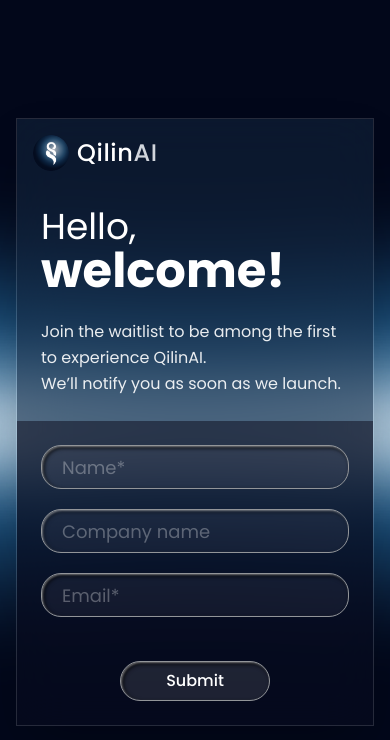
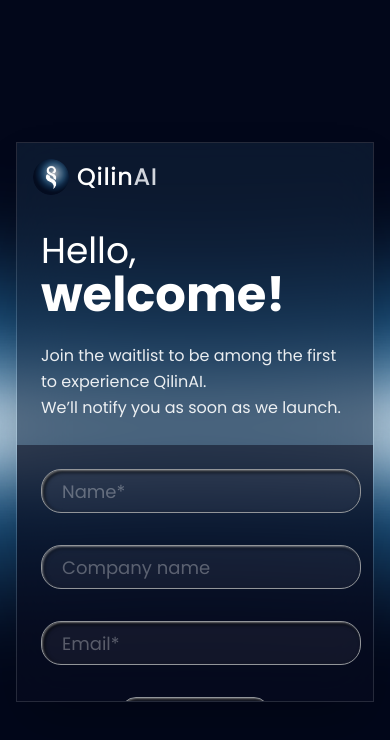
Before and after one commit to D43M0N18/QilinAi, a React (Vite) app: page /waitlist in a window 390 px wide. Shown: the top 740 px of the page. Built offline with nearby package versions, Linux system fonts and the light colour scheme.

Commit message:
Status Update

```diff
--- a/src/components/ContactSection.jsx
+++ b/src/components/ContactSection.jsx
@@ -12,14 +12,14 @@
       {/* Background Images */}
       <img
         src={ContactShape}
-        className="absolute left-0 top-10 w-[45%] max-w-[500px] opacity-30 pointer-events-none"
+        className="absolute z-20 left-67/100 top-160 w-[45%] max-w-[500px] opacity-70 pointer-events-none"
         alt="contact shape"
       />
-      <img
+      {/* <img
         src={GroupBg}
         className="absolute right-[-10%] top-[20%] w-[60vw] max-w-[700px] opacity-30 blur-md pointer-events-none"
         alt="background group"
-      />
+      /> */}
 
       {/* Overlay */}
       <div className="absolute inset-0 z-0 bg-gradient-to-br from-[#02071add] via-[#02071acc] to-[#02071add] backdrop-blur-[1px]" />
--- a/src/components/Header.jsx
+++ b/src/components/Header.jsx
@@ -13,7 +13,7 @@
 
   return (
     <header className="fixed top-0 left-0 right-0 z-50  ">
-      <nav className="container mx-auto px-4 sm:px-6 py-3 flex items-center justify-between">
+      <nav className="container mx-auto px-4 sm:px-6 py-3 flex items-center justify-between cursor-pointer">
         {/* --- Logo --- */}
         <div
           onClick={() => scrollToSection("hero")}
@@ -30,7 +30,7 @@
         </div>
 
         {/* --- Desktop Nav (only from lg breakpoint upward) --- */}
-        <div className="hidden lg:flex items-center justify-center gap-0 text-lg xl:text-2xl px-5 py-2 rounded-xl border border-white/25 backdrop-blur-md shadow-[0_4px_8px_rgba(255,255,255,0.08)] bg-[rgba(0,0,20,0.25)]">
+        <div className="hidden cursor-pointer lg:flex items-center justify-center gap-0 text-lg xl:text-2xl px-5 py-2 rounded-xl border border-white/25 backdrop-blur-md shadow-[0_4px_8px_rgba(255,255,255,0.08)] bg-[rgba(0,0,20,0.25)]">
           {[
             { id: "vision", label: "Vision" },
             { id: "about", label: "About us" },
--- a/src/components/VisionSection.jsx
+++ b/src/components/VisionSection.jsx
@@ -4,7 +4,8 @@
 
 const VisionSection = () => {
   return (
-    <section className="relative min-h-[130vh] flex items-center justify-center overflow-hidden bg-[#ffffff] -mt-8">
+    <section className="relative min-h-[130vh] flex items-center justify-center overflow-hidden bg-[#ffffff] -mt-8"
+    id="vision">
       {/* Background Glow Image */}
       {/* <img
               src={vision}
--- a/src/components/Waitlist.jsx
+++ b/src/components/Waitlist.jsx
@@ -56,10 +56,12 @@
 
       {/* Main Container */}
       <div className="relative z-10 w-full max-w-6xl mx-auto px-4 sm:px-6 md:px-10 lg:px-12 py-10 sm:py-12 md:py-16 flex justify-center items-center">
-        <div className="backdrop-blur-xl bg-white/5 border border-white/10 shadow-2xl flex flex-col lg:flex-row w-full overflow-hidden relative ">
-
+        <div className="backdrop-blur-xl bg-white/5 border border-white/10 shadow-2xl flex flex-col lg:flex-row w-full overflow-hidden relative h-140 ">
           {/* ✅ Logo - fixed top-left on large screens, centered on small */}
-          <div className="absolute top-4 left-4 sm:top-6 sm:left-6 flex items-center gap-2 z-20">
+          <Link
+            to="/"
+            className="absolute top-4 left-4 sm:top-6 sm:left-6 flex items-center gap-2 z-20 cursor-pointer"
+          >
             <img
               src={Logo}
               alt="Logo"
@@ -68,18 +70,20 @@
             <div className="tracking-wide text-white text-2xl sm:text-3xl font-medium">
               Qilin<span className="text-gray-300">AI</span>
             </div>
-          </div>
+          </Link>
 
           {/* Left Section */}
           <div className="flex-[1.3] bg-[#0A1E3980] p-6 sm:p-8 md:p-10 lg:p-14 xl:p-16 flex flex-col justify-center items-start text-left">
             <h1 className="text-white leading-tight mb-6 sm:mb-10 md:mb-12 mt-16 sm:mt-20">
-              <span className="block text-4xl sm:text-5xl md:text-6xl">Hello,</span>
+              <span className="block text-4xl sm:text-5xl md:text-6xl">
+                Hello,
+              </span>
               <span className="block text-5xl sm:text-6xl md:text-7xl font-bold">
                 welcome!
               </span>
             </h1>
 
-            <p className="text-white/90 text-base sm:text-lg md:text-xl leading-relaxed max-w-md">
+            <p className="lg:whitespace-nowrap text-white/90 text-base sm:text-lg md:text-[16px] leading-relaxed max-w-md">
               Join the waitlist to be among the first to experience QilinAI.
               <br />
               We’ll notify you as soon as we launch.
@@ -93,7 +97,7 @@
           <div className="flex-1 bg-[#02071AB5] p-6 sm:p-8 md:p-10 lg:p-14 flex items-center justify-center">
             <form
               onSubmit={handleSubmit}
-              className="space-y-5 w-full max-w-sm sm:max-w-md md:max-w-sm"
+              className="space-y-8 w-full max-w-sm sm:max-w-md md:max-w-sm"
             >
               <input
                 type="text"
@@ -102,7 +106,7 @@
                 value={formData.name}
                 onChange={handleChange}
                 required
-                className="w-full h-11 sm:h-12 px-5 sm:px-6 bg-white/5 border border-[#929599] rounded-[20px] text-white text-lg sm:text-xl placeholder-white/30 focus:outline-none focus:border-white/30 focus:bg-[#202938] transition-all duration-300 shadow-[inset_1px_1px_2px_rgba(255,255,255,0.4),inset_2px_2px_4px_rgba(0,0,0,0.9)]"
+                className="w-80 h-11 sm:h-12 px-5 sm:px-6 bg-white/5 border border-[#929599] rounded-[20px] text-white text-lg sm:text-xl placeholder-white/30 focus:outline-none focus:border-white/30 focus:bg-[#202938] transition-all duration-300 shadow-[inset_1px_1px_2px_rgba(255,255,255,0.4),inset_2px_2px_4px_rgba(0,0,0,0.9)] mx-auto block"
               />
 
               <input
@@ -111,7 +115,7 @@
                 placeholder="Company name"
                 value={formData.company}
                 onChange={handleChange}
-                className="w-full h-11 sm:h-12 px-5 sm:px-6 bg-white/5 border border-[#929599] rounded-[20px] text-white text-lg sm:text-xl placeholder-white/30 focus:outline-none focus:border-white/30 focus:bg-[#202938] transition-all duration-300 shadow-[inset_1px_1px_2px_rgba(255,255,255,0.4),inset_2px_2px_4px_rgba(0,0,0,0.5)]"
+                className="w-80 h-11 sm:h-12 px-5 sm:px-6 bg-white/5 border border-[#929599] rounded-[20px] text-white text-lg sm:text-xl placeholder-white/30 focus:outline-none focus:border-white/30 focus:bg-[#202938] transition-all duration-300 shadow-[inset_1px_1px_2px_rgba(255,255,255,0.4),inset_2px_2px_4px_rgba(0,0,0,0.5)] mx-auto block"
               />
 
               <input
@@ -121,13 +125,13 @@
                 value={formData.email}
                 onChange={handleChange}
                 required
-                className="w-full h-11 sm:h-12 px-5 sm:px-6 bg-white/5 border border-[#929599] rounded-[20px] text-white text-lg sm:text-xl placeholder-white/30 focus:outline-none focus:border-white/30 focus:bg-[#202938] transition-all duration-300 shadow-[inset_1px_1px_2px_rgba(255,255,255,0.4),inset_2px_2px_4px_rgba(0,0,0,0.9)]"
+                className="w-80 h-11 sm:h-12 px-5 sm:px-6 bg-white/5 border border-[#929599] rounded-[20px] text-white text-lg sm:text-xl placeholder-white/30 focus:outline-none focus:border-white/30 focus:bg-[#202938] transition-all duration-300 shadow-[inset_1px_1px_2px_rgba(255,255,255,0.4),inset_2px_2px_4px_rgba(0,0,0,0.9)] mx-auto block"
               />
 
               <button
                 type="submit"
                 disabled={loading}
-                className="w-[150px] sm:w-[170px] h-10 border bg-white/10 border-[#929599] hover:bg-[#4A5566] disabled:opacity-50 disabled:cursor-not-allowed rounded-full text-white font-medium transition-all duration-300 hover:shadow-lg mt-6 sm:mt-8 shadow-[inset_1px_1px_2px_rgba(255,255,255,0.4),inset_2px_2px_4px_rgba(0,0,0,0.9)] mx-auto block text-center"
+                className="w-[150px] sm:w-[170px] h-8 border bg-white/10 border-[#929599] hover:bg-[#4A5566] disabled:opacity-50 disabled:cursor-not-allowed rounded-full text-white font-medium transition-all duration-300 hover:shadow-lg mt-6 sm:mt-8 shadow-[inset_1px_1px_2px_rgba(255,255,255,0.4),inset_2px_2px_4px_rgba(0,0,0,0.9)] mx-auto block text-center"
               >
                 {loading ? "Submitting..." : success ? "Submitted!" : "Submit"}
               </button>
```
